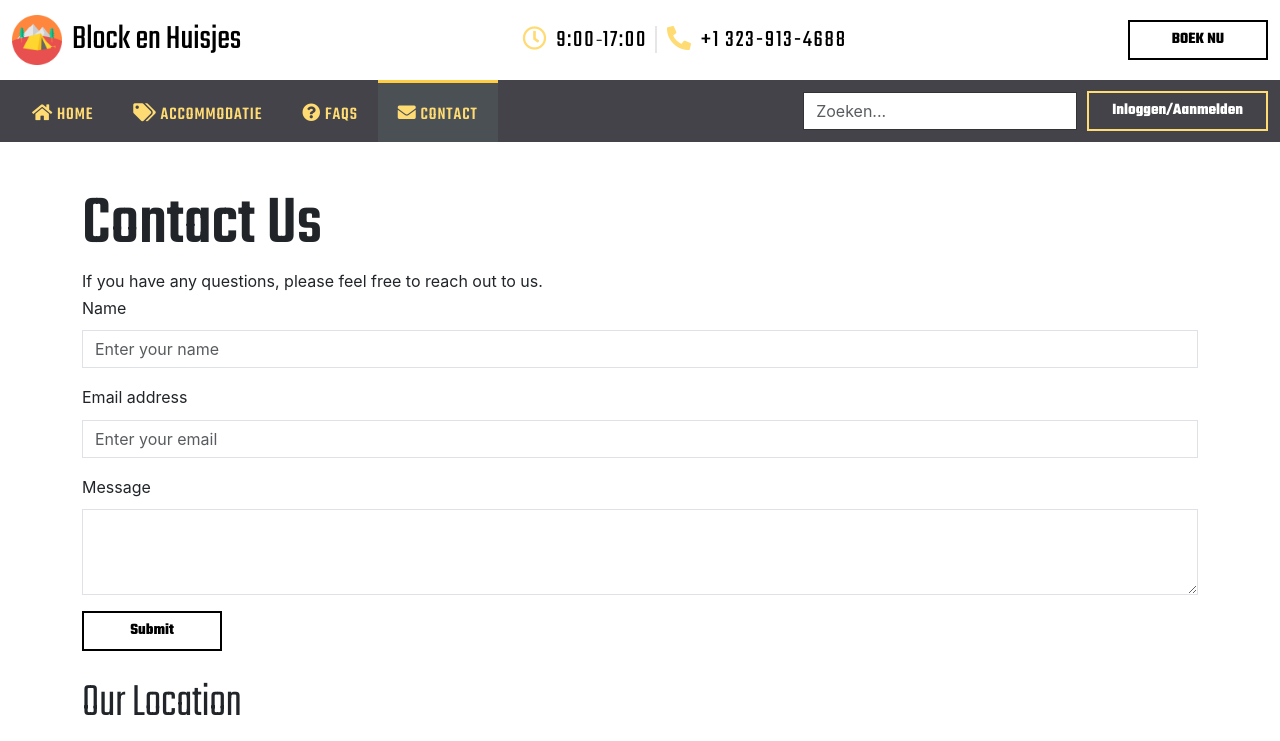
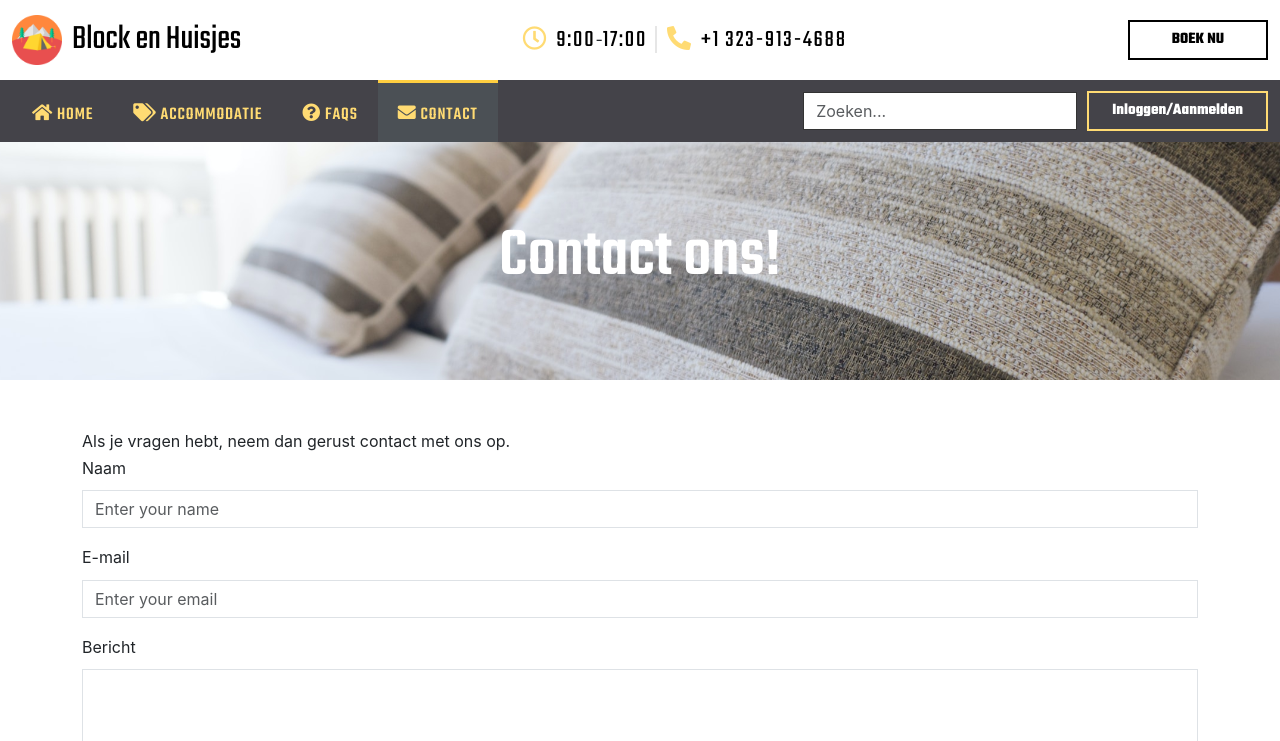
Before and after one commit to danielpastoor/HBO-ICT-Webtechnologie-jaar-1, a Flask app: page /contact/ in a window 1280 px wide. Shown: the top 741 px of the page. Run offline with Flask 3, Linux system fonts and the light colour scheme; parts of the project's set-up code (start-up, migrations or seed data) failed here and were passed over; some libraries are stand-ins or nearby versions; grey boxes are pictures that could not be loaded.

Commit message:
Fixed translation

```diff
--- a/src/templates/pages/contact.html
+++ b/src/templates/pages/contact.html
@@ -1,32 +1,32 @@
 {% extends 'layouts/main_layout.html' %}
 {% set bodyClass = "contact" %}
-{% set title = "Contact Us!" %}
+{% set title = "Contact ons!" %}
 
 {% block content %}
+    {% include 'components/blocks/hero/block-hero.html' %}
     <div class="container mt-5">
-        <h2>Contact Us</h2>
-        <p>If you have any questions, please feel free to reach out to us.</p>
+        <p>Als je vragen hebt, neem dan gerust contact met ons op.</p>
 
         <form id="contactForm" method="post">
             <div class="mb-3">
-                <label for="name" class="form-label">Name</label>
+                <label for="name" class="form-label">Naam</label>
                 <input type="text" class="form-control" id="name" name="name" placeholder="Enter your name" required>
             </div>
             <div class="mb-3">
-                <label for="email" class="form-label">Email address</label>
+                <label for="email" class="form-label">E-mail</label>
                 <input type="email" class="form-control" id="email" name="email" placeholder="Enter your email"
                        required>
             </div>
             <div class="mb-3">
-                <label for="message" class="form-label">Message</label>
+                <label for="message" class="form-label">Bericht</label>
                 <textarea class="form-control" id="message" name="message" rows="3" required></textarea>
             </div>
-            <button type="submit" class="btn btn-primary">Submit</button>
+            <button type="submit" class="btn btn-primary">Verzenden</button>
         </form>
 
         <!-- Google Maps Kaart -->
         <div class="mt-4">
-            <h3>Our Location</h3>
+            <h3>Onze Locatie</h3>
             <iframe
                     src="https://www.google.com/maps/embed?pb=!1m18!1m12!1m3!1d79696.25868832764!2d3.3089701294633804!3d51.37533936171388!2m3!1f0!2f0!3f0!3m2!1i1024!2i768!4f13.1!3m3!1m2!1s0x47c4a15994eb94a5%3A0x33d3ae1f5ade6733!2sRoompot%20Vakantiepark%20Noordzee%20R%C3%A9sidence%20Cadzand-Bad!5e0!3m2!1snl!2snl!4v1702065110049!5m2!1snl!2snl"
                     width="100%"
--- a/src/templates/pages/faq.html
+++ b/src/templates/pages/faq.html
@@ -1,10 +1,11 @@
 {% extends 'layouts/main_layout.html' %}
 {% set bodyClass = "faqs" %}
-{% set title = "Camping FAQs" %}
+{% set title = "Frequently Asked Questions" %}
 
 {% block content %}
+    {% include 'components/blocks/hero/block-hero.html' %}
+
     <div class="container mt-5">
-        <h2 class="mb-4">Frequently Asked Questions</h2>
         <div class="accordion" id="faqAccordion">
 
             <!-- Vraag 1 -->
```
Lines whose indentation alone changed are shown as unchanged.
